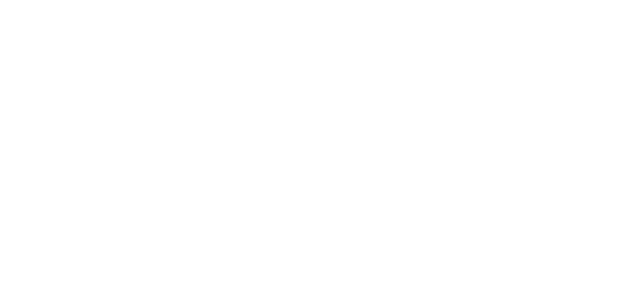
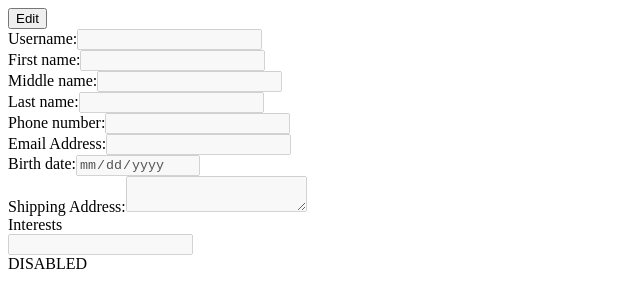
Before and after one commit to String-zandor/angular-furniture-store, an Angular app: page /profile in a window 1280 px wide. Shown: the top 308 px of the page, without its empty margins (0-640 px from the left). Built offline with nearby package versions, Linux system fonts and the light colour scheme.

Commit message:
created profile-page

```diff
--- a/database.json
+++ b/database.json
@@ -12,6 +12,7 @@
     },
     {
       "id": 2,
+      "srcUrl": "",
       "name": "Utility Chair",
       "category": "Chairs",
       "description": {
@@ -48,6 +49,8 @@
       "firstName": "Seven",
       "middleName": "Seven",
       "lastName": "Seven",
+      "phone": "09777777777",
+      "address": "Earth",
       "email": "mrseven@77global.biz",
       "birthDate": "2077-07-07",
       "interests": [
@@ -56,7 +59,8 @@
       ],
       "username": "seven",
       "password": "seven",
-      "cart": []
+      "cart": [],
+      "admin": false
     }
   ]
 }
--- a/src/app/modules/product/components/product-item/product-item.component.html
+++ b/src/app/modules/product/components/product-item/product-item.component.html
@@ -1,4 +1,5 @@
 <div *ngIf="product">
+    <img src="{{product.srcUrl}}" alt="picture">
     <ul>
         <li>Name: {{product.name}}</li>
         <li>Category: {{product.category}}</li>
--- /dev/null
+++ b/src/app/modules/user/pages/profile/profile.component.html
@@ -0,0 +1,43 @@
+<div>
+    <form [formGroup]="profileForm" >
+        <div *ngIf="profileForm.disabled">
+            <button type="button" (click)="editProfile()">Edit</button>
+        </div>
+
+        <label for="username">Username:</label>
+        <input id="username" type="text" formControlName="username" /> <br>
+
+        <label for="firstName">First name:</label>
+        <input id="firstName" type="text" formControlName="firstName" /> <br>
+
+        <label for="middleName">Middle name:</label>
+        <input id="middleName" type="text" formControlName="middleName" /> <br>
+
+        <label for="lastName">Last name:</label>
+        <input id="lastName" type="text" formControlName="lastName" /> <br>
+
+        <label for="phone">Phone number:</label>
+        <input id="phone" type="text" formControlName="phone" /> <br>
+
+        <label for="email">Email Address:</label>
+        <input id="email" type="text" formControlName="email" /> <br>
+
+        <label for="birthDate">Birth date:</label>
+        <input id="birthDate" type="date" formControlName="birthDate" /> <br>
+
+        <label for="address">Shipping Address:</label>
+        <textarea id="address" type="text" formControlName="address"></textarea> <br>
+
+        <label for="interests">Interests</label>
+        <div formArrayName="interests" >
+            <div *ngFor="let _ of interests.controls; index as i">
+                <input id="interest-{{i}}" type="text" [formControlName]="i" />
+            </div>
+        </div>
+        <div *ngIf="profileForm.enabled">
+            <button type="button" (click)="saveChanges()">Save Changes</button>
+        </div>
+    </form>
+
+    {{profileForm.status}}
+</div>
--- /dev/null
+++ b/src/app/modules/user/pages/profile/profile.component.ts
@@ -0,0 +1,69 @@
+import { Component, OnDestroy, OnInit } from '@angular/core';
+import { FormArray, FormBuilder, FormGroup, Validators } from '@angular/forms';
+import { Subscription } from 'rxjs';
+import { User } from '../../models/user';
+import { AuthService } from '../../services/auth.service';
+
+@Component({
+  selector: 'app-profile',
+  templateUrl: './profile.component.html',
+  styleUrls: ['./profile.component.scss']
+})
+export class ProfileComponent implements OnInit, OnDestroy {
+
+  profileForm: FormGroup = this.fb.group({
+    username: ['', Validators.required],
+    firstName: ['', Validators.required],
+    middleName: [''],
+    lastName: ['', Validators.required],
+    email: ['', Validators.pattern(/^[^\s@]+@[^\s@%]+\.[^\s@]+$/)],
+    phone: ['', Validators.required],
+    birthDate: [''],
+    address: [''],
+    interests: this.fb.array([''])
+  });
+
+  sub?: Subscription;
+
+  constructor(
+    private fb: FormBuilder,
+    private auth: AuthService) {
+
+  }
+
+  ngOnInit(): void {
+    this.sub = this.auth.user$.subscribe(user => {
+      if (user) {
+        this.showProfile(user);
+      }
+    });
+    this.profileForm.disable();
+  }
+
+  showProfile(user: User) {
+    this.profileForm.patchValue(user);
+    this.interests.clear();
+    for (const interest of user.interests) {
+      this.interests.push(this.fb.control(interest));
+    }
+  }
+
+  editProfile() {
+    this.profileForm.enable();
+  }
+
+  /**
+   * TODO: implement this method
+   */
+  saveChanges() {
+    this.profileForm.disable();
+  }
+
+  get interests(): FormArray {
+    return this.profileForm.get('interests') as FormArray;
+  }
+
+  ngOnDestroy(): void {
+    this.sub?.unsubscribe();
+  }
+}
--- a/src/app/modules/user/user-routing.module.ts
+++ b/src/app/modules/user/user-routing.module.ts
@@ -1,10 +1,12 @@
 import { NgModule } from '@angular/core';
 import { RouterModule, Routes } from '@angular/router';
 import { LoginComponent } from './pages/login/login.component';
+import { ProfileComponent } from './pages/profile/profile.component';
 
 const routes: Routes = [
   { path: 'login/:id', component: LoginComponent },
-  { path: 'login', component: LoginComponent }
+  { path: 'login', component: LoginComponent },
+  { path: '', component: ProfileComponent }
 ];
 
 @NgModule({
--- a/src/app/modules/user/user.module.ts
+++ b/src/app/modules/user/user.module.ts
@@ -4,11 +4,13 @@
 import { UserRoutingModule } from './user-routing.module';
 import { LoginComponent } from './pages/login/login.component';
 import { ReactiveFormsModule } from '@angular/forms';
+import { ProfileComponent } from './pages/profile/profile.component';
 
 
 @NgModule({
   declarations: [
-    LoginComponent
+    LoginComponent,
+    ProfileComponent
   ],
   imports: [
     CommonModule,
```
Also changed, not shown: src/app/modules/user/pages/profile/profile.component.scss (added), 2 other files (tests, documents, lock files or other folders).
